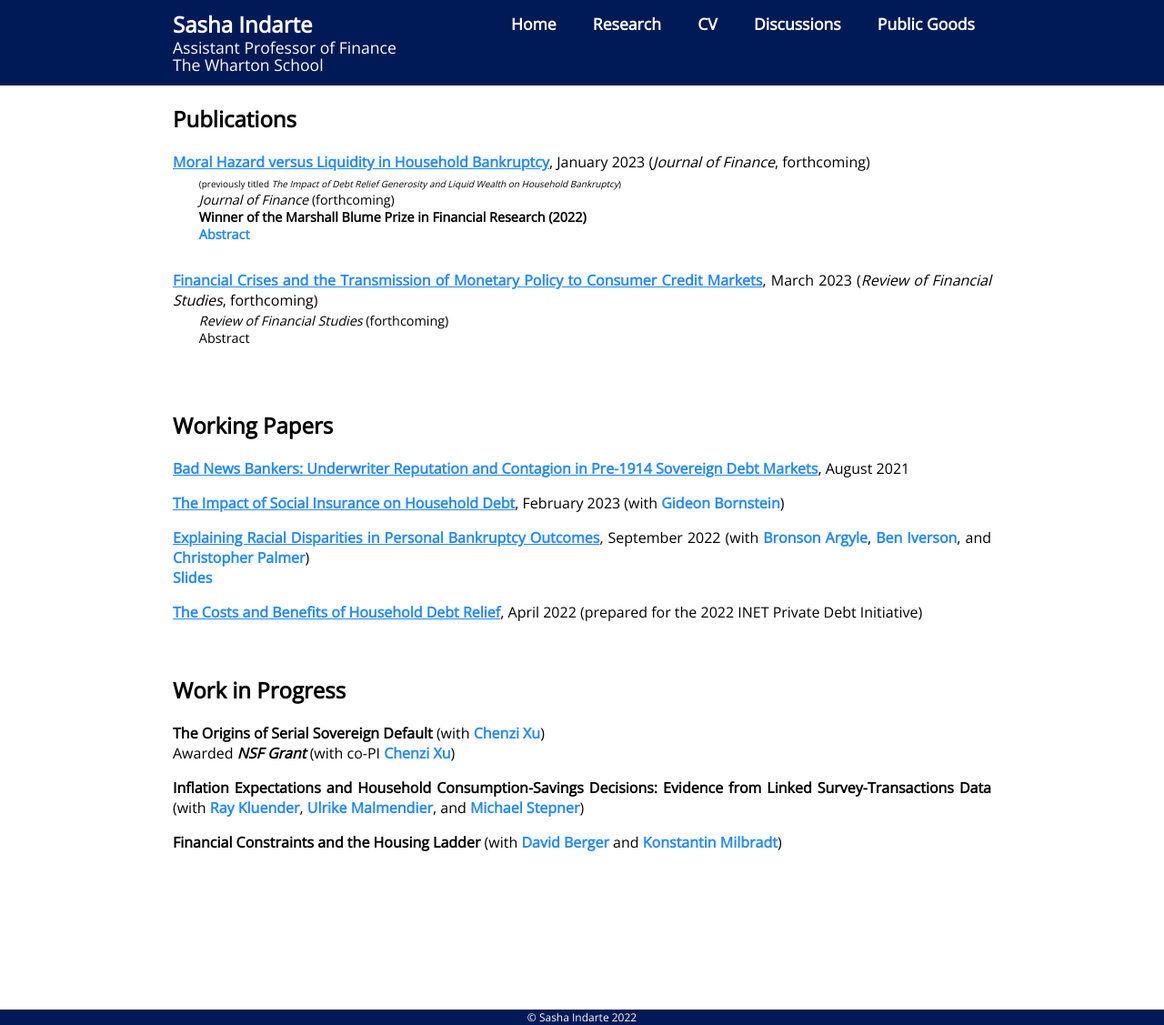
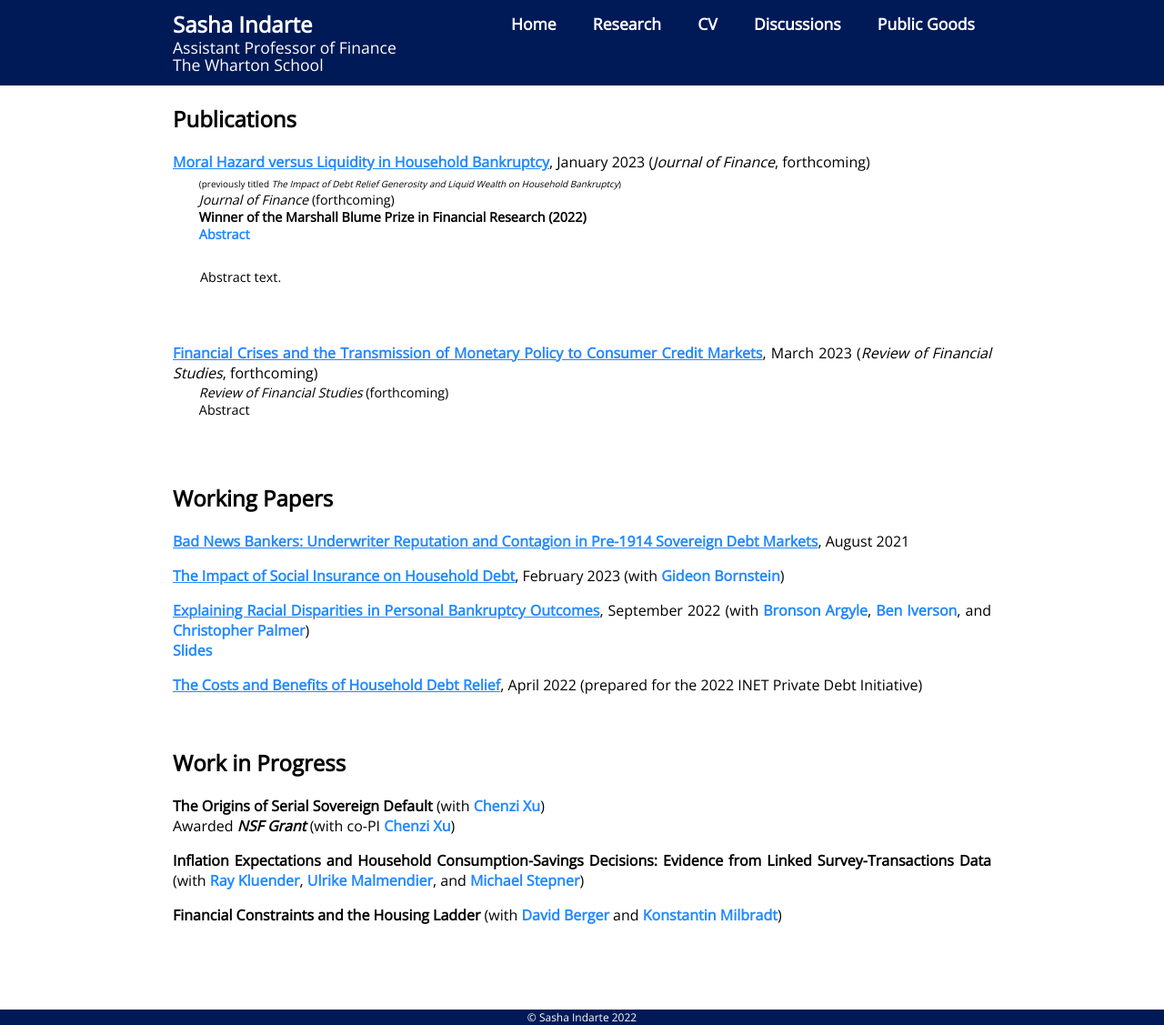
Before and after one commit to sashaindarte/sashaindarte.github.io, a Jekyll site: the page built from research/index.html, in a window 1280 px wide and 1127 px high. Shown: the whole window at 91% size. Built offline with Jekyll 4.4.1, drawn with Linux system fonts in a browser that asks for light colours.

Commit message:
Update index.html

```diff
--- a/research/index.html
+++ b/research/index.html
@@ -18,7 +18,12 @@ title: Sasha Indarte - Research
 			<br>
 			<b> Winner of the Marshall Blume Prize in Financial Research (2022) </b>
 			<br>
-			<a href="javascript:unhide('abstract_serial');"><b>Abstract</b></a>
+			<a href="javascript:unhide('abstract_mh_liq');"><b>Abstract</b></a>
+			<div id="abstract_mh_liq" class="hidden">
+			    <p style="padding-left:30px;padding-bottom:10px;margin-top:1px;font-size:.9em;">
+				Abstract text.
+			    </p> <br>
+			</div>
 		</p>
 
 		<p align="justify"> <a href = "/research/si_crises_monetary_policy.pdf">
```
